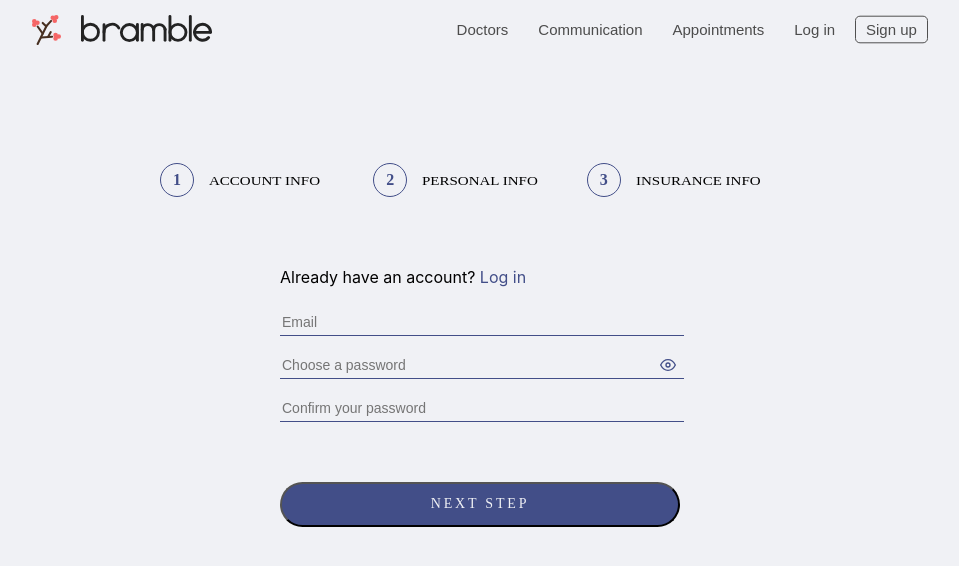
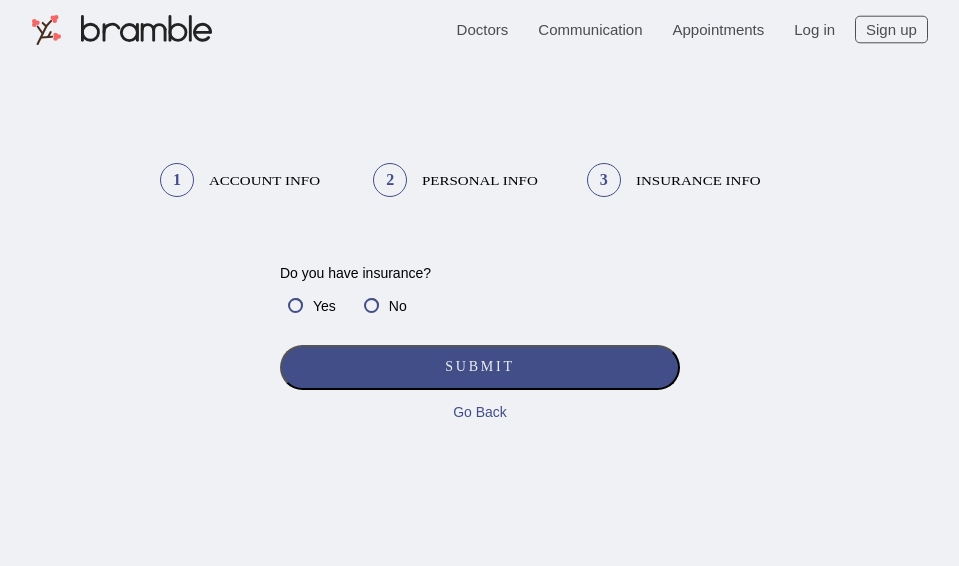
Before and after one commit to martinalong/bramble, a React (Create React App) app: page /patient/signup in a window 1280 px wide. Shown: the top 566 px of the page, without its empty margins (160-1119 px from the left). Built offline with nearby package versions, Linux system fonts and the light colour scheme; a web font is replaced by a local one.

Commit message:
polished login flow

```diff
--- a/src/App.css
+++ b/src/App.css
@@ -181,6 +181,7 @@ input {
   text-align: center;
   color: var(--blue);
   cursor: pointer;
+  margin-bottom: 100px;
 }
 
 .login-steps {
@@ -228,15 +229,15 @@ input {
   font-weight: 300;
 }
 
-#month {
+#month1, #month2, #month3 {
   width: 30px;
 }
 
-#day {
+#day1, #day2, #day3 {
   width: 30px;
 }
 
-#year {
+#year1, #year2, #year3 {
   width: 35px;
 }
 
@@ -304,7 +305,7 @@ input {
   pointer-events: none;
 }
 
-#ssn {
+.ssn {
   height: 18px;
 }
 
@@ -317,15 +318,14 @@ input {
 .full-height {
   position: relative;
   top: 10px;
-  height: 400px;
+  max-height: 2000px;
   overflow: hidden;
-  transition: height 0.2s ease-in;
+  transition: max-height 0.2s ease-in;
 }
-
 .zero-height {
-  height: 0px;
+  max-height: 0px;
   overflow: hidden;
-  transition: height 0.2s ease-in;
+  transition: max-height 0.2s ease-in;
 }
 
 .login-expand {
@@ -351,3 +351,79 @@ input {
   background-color: var(--blue);
   color: var(--grey);
 }
+
+.login-option {
+  margin-right: 20px;
+}
+
+.login-dot {
+  margin: 0 10px;
+}
+
+input[type="radio"]::before {
+  content: "";
+  display: block;
+  width: 11px;
+  height: 11px;
+  border-radius: 50%;
+  background: var(--grey);
+  border: solid 2px var(--blue);
+  z-index: 2;
+  position: relative;
+  right: 2px;
+}
+
+input[type="radio"]:checked:before {
+  content: "";
+  display: block;
+  width: 11px;
+  height: 11px;
+  border-radius: 50%;
+  background: var(--blue);
+  border: solid 2px var(--blue);
+  z-index: 2;
+  position: relative;
+  right: 2px;
+}
+
+input[type="checkbox"]::before {
+  content: "";
+  display: block;
+  width: 10px;
+  height: 10px;
+  border-radius: 2px;
+  background: var(--grey);
+  border: solid 2px var(--blue);
+  z-index: 2;
+  position: relative;
+  right: 1px;
+  bottom: 1px;
+}
+
+input[type="checkbox"]:checked:before {
+  content: "";
+  display: block;
+  width: 11px;
+  height: 11px;
+  border-radius: 2px;
+  background: var(--blue);
+  border: solid 2px var(--blue);
+  z-index: 2;
+  position: relative;
+  right: 2px;
+}
+
+.login-checkbox {
+  margin: 30px 0 10px 0;
+  position: relative;
+  right: 15px;
+}
+
+.login-checkbox-check {
+  color: var(--grey);
+  position: relative;
+  left: 23px;
+  top: 3px;
+  font-size: 14px;
+  z-index: 3;
+}
--- a/src/pages/Signup.js
+++ b/src/pages/Signup.js
@@ -1,6 +1,6 @@
 import React, { Component } from 'react'
 import {useDispatch} from 'react-redux';
-import { FiEye, FiEyeOff, FiCheck, FiMinus, FiPlus } from 'react-icons/fi'
+import { FiEye, FiEyeOff, FiCheck, FiMinus, FiPlus, FiAlertCircle } from 'react-icons/fi'
 import {useHistory, Link} from 'react-router-dom'
 
 class SignupForm extends Component {
@@ -10,21 +10,30 @@ class SignupForm extends Component {
         this.signup = props.signup
         this.stepCompleted = this.stepCompleted.bind(this)
         this.handleKeyUp = this.handleKeyUp.bind(this)
+        this.handleCheck = this.handleCheck.bind(this)
         this.state = {
             isPatient: props.isPatient,
             showPw: false,
+            firstInsurance: false,
             secondInsurance: false,
             steps: [false, false, false],
-            currStep: 1,
+            currStep: 3,
+            pwValid: true,
+            pwMatch: true,
+            isPrimarySub: false,
+            isSecondarySub: false,
+            sameAsPrimary: false,
+            //completed: 15, //23 if primary insurance, 31 if secondary insurance
         }
     }
 
     handleKeyUp(e) {
         if (e.target.value.length === parseInt(e.target.attributes["maxLength"].value)) {
-            if (e.target.attributes["name"].value === "month") {
-                document.getElementById("day").focus()
-            } else if (e.target.attributes["name"].value  === "day") {
-                document.getElementById("year").focus()
+            let id = e.target.attributes["id"].value;
+            if (id.includes("month")) {
+                document.getElementById("day" + id.charAt(id.length - 1)).focus()
+            } else if (id.includes("day")) {
+                document.getElementById("year" + id.charAt(id.length - 1)).focus()
             }
         }
     }
@@ -32,11 +41,80 @@ class SignupForm extends Component {
     toggleShow(item) {
         if (item === "pw") {
             this.setState({showPw: !this.state.showPw});
-        } else if (item === "insurance") {
+        } else if (item === "secondary") {
+            let secondary = document.getElementsByClassName("secondary")
+            for (let i = 0; i < secondary.length; i++) {
+                secondary[i].required = !secondary[i].required;
+            }
             this.setState({secondInsurance: !this.state.secondInsurance});
+        } else if (item === "primaryShow") {
+            let primary = document.getElementsByClassName("primary")
+            for (let i = 0; i < primary.length; i++) {
+                primary[i].required = true;
+            }
+            this.setState({firstInsurance: true});
+        } else if (item === "primaryHide") {
+            let primary = document.getElementsByClassName("primary")
+            for (let i = 0; i < primary.length; i++) {
+                primary[i].required = false;
+            }
+            this.setState({firstInsurance: false});
+        } else if (item === "primarySubscriberShow") {
+            this.setState({isPrimarySub: true});
+        } else if (item === "primarySubscriberHide") {
+            this.setState({isPrimarySub: false});
+        } else if (item === "secondarySubscriberShow") {
+            this.setState({isSecondarySub: true});
+        } else if (item === "secondarySubscriberHide") {
+            this.setState({isSecondarySub: false});
+        } else if (item === "sameAsPrimary") {
+            this.setState({sameAsPrimary: true});
         }
     }
 
+    handleCheck(e) {
+        let id = e.target.attributes["id"].value
+        if (e.target.type === "select-one") {
+            if (e.target.selectedIndex > 0) {
+                if (id === "stateVal") {
+                    document.getElementById("line-state").style.borderColor = "#424e88";
+                } else if (id === "sex") {
+                    document.getElementById("line-gender").style.borderColor = "#424e88";
+                }
+            } else {
+                if (id === "stateVal") {
+                    document.getElementById("line-state").style.borderColor = "#ec6b66";
+                } else if (id === "sex") {
+                    document.getElementById("line-gender").style.borderColor = "#ec6b66";
+                }
+            }
+            return
+        }
+        let value = e.target.value
+        if (!value || value.length === 0) {
+            document.getElementById(id).style.borderColor = "#ec6b66";
+            return
+        } else {
+            document.getElementById(id).style.borderColor = "#424e88";
+        }
+        let regex = /^(?=.*[a-z])(?=.*[A-Z])(?=.*\d)[a-zA-Z\d@$!%*?&]{8,}$/;
+        //Minimum eight characters, at least one uppercase letter, one lowercase letter and one number. The symbols @$!%*?& are allowed
+        if (id === "password") {
+            if (!regex.test(value)) {
+                this.setState({pwValid: false})
+                document.getElementById(id).style.borderColor = "#ec6b66";
+            } else {
+                document.getElementById(id).style.borderColor = "#424e88";
+            }
+        } else if (id === "passwordConfirm") {
+            if (document.getElementById("password").value !== value) {
+                this.setState({pwMatch: false})
+                document.getElementById(id).style.borderColor = "#ec6b66";
+            } else {
+                document.getElementById(id).style.borderColor = "#424e88";
+            }
+        }
+    }
 
     stepCompleted(step) {
         let newSteps = this.state.steps
@@ -45,7 +123,16 @@ class SignupForm extends Component {
     }
 
     changeStep(change) {
-        console.log(this.state.currStep + change)
+        //set it up to not progress unless filled out required
+        // if (change === 1) {
+        //     if (this.state.currStep === 1) {
+
+        //     } else if (this.state.currStep === 2) {
+
+        //     } else if (this.state.currStep === 3) {
+
+        //     }
+        // }
         this.setState({currStep: this.state.currStep + change})
     }
 
@@ -69,41 +156,50 @@ class SignupForm extends Component {
                 <form className="login-form signup-form">
                     <div className={this.state.currStep === 1 ? "part-one" : "part-one hide"}>
                         <p>Already have an account? <Link to={this.state.isPatient? "/patient/login" : "/provider/login"}>Log in</Link></p>
-                        <input className="login-input" type="email" name="email" placeholder="Email" required/>
-                        <input className="login-input" type={this.state.showPw ? "text" : "password"} name="password" placeholder="Choose a password" required/>
+                        <input id="email" className="login-input" type="email" name="email" placeholder="Email" onBlur={this.handleCheck} required/>
+                        <input
+                            id="password"
+                            className="login-input"
+                            type={this.state.showPw ? "text" : "password"}
+                            pattern="/^(?=.*[a-z])(?=.*[A-Z])(?=.*\d)[a-zA-Z\d@$!%*?&]{8,}$/"
+                            title="Minimum eight characters. At least one uppercase letter, one lowercase letter, and one number. The symbols @$!%*?& are allowed"
+                            name="password"
+                            placeholder="Choose a password"
+                            onBlur={this.handleCheck}
+                            required/>
                         {this.state.showPw ? <FiEyeOff className="login-icon" onClick={() => this.toggleShow("pw")}/> : <FiEye className="login-icon" onClick={() => this.toggleShow("pw")}/>}
-                        <input className="login-input login-confirm-pw" type="password" name="password_confirm" placeholder="Confirm your password" required/>
+                        <input id="passwordConfirm" className="login-input login-confirm-pw" type="password" name="passwordConfirm" placeholder="Confirm your password" onBlur={this.handleCheck} required/>
                     </div>
                     <div className={this.state.currStep === 2 ? "part-two" : "part-two hide"}>
-                        <input className="login-input" type="text" name="firstName" placeholder="First name" required/>
+                        <input id="firstName" className="login-input" type="text" name="firstName" placeholder="First name" onBlur={this.handleCheck} required/>
                         <input className="login-input" type="text" name="lastName" placeholder="Middle name (optional)"/>
-                        <input className="login-input" type="text" name="lastName" placeholder="Last name" required/>
+                        <input id="lastName" className="login-input" type="text" name="lastName" placeholder="Last name" onBlur={this.handleCheck} required/>
                         <div className="two-col">
                             <div id="dob">
-                                <input className="login-input" id="month" type="text" name="month" placeholder="MM" maxLength="2" onChange={this.handleKeyUp} required/>
-                                <input className="login-input" id="day" type="text" name="day" placeholder="DD" maxLength="2" onChange={this.handleKeyUp} required/>
-                                <input className="login-input" id="year" type="text" name="year" placeholder="YYYY" maxLength="4" onChange={this.handleKeyUp} required/>
+                                <input className="login-input" id="month1" type="text" name="month" placeholder="MM" maxLength="2" onChange={this.handleKeyUp} onBlur={this.handleCheck} required/>
+                                <input className="login-input" id="day1" type="text" name="day" placeholder="DD" maxLength="2" onChange={this.handleKeyUp} onBlur={this.handleCheck} required/>
+                                <input className="login-input" id="year1" type="text" name="year" placeholder="YYYY" maxLength="4" onChange={this.handleKeyUp} onBlur={this.handleCheck} required/>
                                 <p className="login-text signup-subscript">Date of Birth</p>
                             </div>
                             <div id="gender">
-                                <select className="login-dropdown" name="sex" required>
+                                <select id="sex" className="login-dropdown" name="sex" onBlur={this.handleCheck} onChange={this.handleCheck} required>
                                     <option className="login-hide" disabled selected value>Gender</option>
                                     <option value="male">Male</option>
                                     <option value="female">Female</option>
                                     <option value="other">Other</option>
                                 </select>
-                                <div className="line"/>
+                                <div className="line" id="line-gender"/>
                                 <p className="login-text signup-subscript2"></p>
                             </div>
                         </div>
                         <div className="shift-up">
-                            <input id="phoneNumber" className="login-input" type="text" name="phoneNumber" placeholder="Phone number" maxLength="10" required/>
-                            <input className="login-input" type="text" name="address" placeholder="Address" required/>
+                            <input id="phoneNumber" className="login-input" type="text" name="phoneNumber" placeholder="Phone number" maxLength="10" onBlur={this.handleCheck} required/>
+                            <input id="address" className="login-input" type="text" name="address" placeholder="Address" onBlur={this.handleCheck} required/>
                             <input className="login-input" type="text" name="address2" placeholder="Address line 2 (optional)"/>
-                            <input className="login-input" type="text" name="city" placeholder="City" required/>
+                            <input id="city" className="login-input" type="text" name="city" placeholder="City" onBlur={this.handleCheck} required/>
                             <div className="two-col">
                                 <div id="state">
-                                    <select className="login-dropdown" name="state" required>
+                                    <select id="stateVal" className="login-dropdown" name="state" onBlur={this.handleCheck} onChange={this.handleCheck} required>
                                         <option className="login-hide" disabled selected value>State</option>
                                         <option value="Alabama">Alabama</option>
                                         <option value="Alaska">Alaska</option>
@@ -158,57 +254,71 @@ class SignupForm extends Component {
                                         <option value="Wisconsin">Wisconsin</option>
                                         <option value="Wyoming">Wyoming</option>
                                     </select>
-                                    <div className="line"/>
+                                    <div className="line" id="line-state"/>
                                 </div>
-                                <input id="zip" className="login-input" type="text" name="zip" placeholder="ZIP code" maxLength="5" required/>
+                                <input id="zip" className="login-input" type="text" name="zip" placeholder="ZIP code" maxLength="5" onBlur={this.handleCheck} required/>
                             </div>
                         </div>
                     </div>
                     <div className={this.state.currStep === 3 ? "part-three" : "part-three hide"}>
                         <div>
+                            <p className="login-text">Do you have insurance?</p>
+                            <label className="login-text login-option"><input className="login-dot" type="radio" name="hasInsurance" onClick={() => this.toggleShow("primaryShow")} value="yes" required/>Yes</label>
+                            <label className="login-text login-option"><input className="login-dot" type="radio" name="hasInsurance" onClick={() => this.toggleShow("primaryHide")} value="no" required/>No</label>
+                        </div>
+                        <div className={this.state.firstInsurance ? "full-height" : "zero-height"}>
+                            <div>
                                 <p className="login-text login-header">Primary insurance</p>
-                            <input className="login-input" type="text" name="insurance" placeholder="Primary insurance provider" required/>
-                            <input className="login-input" type="text" name="policy" placeholder="Policy number"/>
-                            <input className="login-input" type="text" name="group" placeholder="Group number" required/>
+                                <input id="primaryInsurance" className="login-input primary" tabIndex={this.state.firstInsurance ? 0 : -1} type="text" name="insurance" placeholder="Primary insurance provider" onBlur={this.handleCheck}/>
+                                <input id="primaryPolicy" className="login-input primary" tabIndex={this.state.firstInsurance ? 0 : -1} type="text" name="policy" placeholder="Policy number" onBlur={this.handleCheck}/>
+                                <input id="primaryGroup" className="login-input primary" tabIndex={this.state.firstInsurance ? 0 : -1} type="text" name="group" placeholder="Group number" onBlur={this.handleCheck}/>
                                 <p id="subscriber-info" className="login-text">Subscriber Information</p>
-                            <input className="login-input" type="text" name="subscriberFirstName" placeholder="First name" required/>
-                            <input className="login-input" type="text" name="subscriberLastName" placeholder="Last name" required/>
+                                <div className="login-checkbox">
+                                    <FiCheck className="login-checkbox-check"/>
+                                    <label className="login-text">
+                                        <input className="login-dot" type="checkbox" name="isSubscriber1" onChange={() => this.toggleShow("primarySubscriberHide")} value="isPrimary"/>
+                                        I'm the subscriber on this insurance
+                                    </label>
+                                </div>
+                                <input id="primaryFirst" className="login-input primary" tabIndex={!this.state.isPrimarySub ? 0 : -1} tabIndex={this.state.firstInsurance ? 0 : -1} type="text" name="subscriberFirstName" onBlur={this.handleCheck} placeholder="First name"/>
+                                <input id="primaryLast" className="login-input primary" tabIndex={this.state.firstInsurance ? 0 : -1} type="text" name="subscriberLastName" onBlur={this.handleCheck} placeholder="Last name"/>
                                 <div className="two-col">
                                     <div id="dob">
-                                    <input className="login-input" id="month" type="text" name="month" placeholder="MM" maxLength="2" onChange={this.handleKeyUp} required/>
-                                    <input className="login-input" id="day" type="text" name="day" placeholder="DD" maxLength="2" onChange={this.handleKeyUp} required/>
-                                    <input className="login-input" id="year" type="text" name="year" placeholder="YYYY" maxLength="4" onChange={this.handleKeyUp} required/>
+                                        <input id="month2" className="login-input primary" tabIndex={this.state.firstInsurance ? 0 : -1} type="text" name="month" placeholder="MM" maxLength="2" onBlur={this.handleCheck} onChange={this.handleKeyUp}/>
+                                        <input id="day2" className="login-input primary" tabIndex={this.state.firstInsurance ? 0 : -1} type="text" name="day" placeholder="DD" maxLength="2" onBlur={this.handleCheck} onChange={this.handleKeyUp}/>
+                                        <input id="year2" className="login-input primary" tabIndex={this.state.firstInsurance ? 0 : -1} type="text" name="year" placeholder="YYYY" maxLength="4" onBlur={this.handleCheck} onChange={this.handleKeyUp}/>
                                         <p className="login-text signup-subscript">Date of Birth</p>
                                     </div>
-                                <input id="ssn" className="login-input" type="text" name="subscriberName" placeholder="Social security number" maxLength="9"/>
+                                    <input id="primarySSN" className="login-input ssn primary" tabIndex={this.state.firstInsurance ? 0 : -1} type="text" name="subscriberName" placeholder="Social security number" onBlur={this.handleCheck} maxLength="9"/>
                                 </div>
-                        </div>
-                        <span className="login-expand" onClick={() => this.toggleShow("insurance")}>
+                                <span className="login-expand" onClick={() => this.toggleShow("secondary")}>
                                     {this.state.secondInsurance ? <FiMinus id="login-plus"/> : <FiPlus id="login-plus"/>}
                                     <p id="add-insurance">Add another insurance</p>
                                 </span>
+                            </div>
                             <div className={this.state.secondInsurance ? "full-height" : "zero-height"}>
                                 <p className="login-text login-header">Secondary insurance</p>
-                            <input className="login-input" type="text" name="insurance" placeholder="Secondary insurance provider"/>
-                            <input className="login-input" type="text" name="policy" placeholder="Policy number"/>
-                            <input className="login-input" type="text" name="group" placeholder="Group number"/>
+                                <input id="secondaryInsurance" className="login-input secondary" tabIndex={this.state.secondInsurance ? 0 : -1} type="text" name="insurance" onBlur={this.handleCheck} placeholder="Secondary insurance provider"/>
+                                <input id="secondaryPolicy" className="login-input secondary" tabIndex={this.state.secondInsurance ? 0 : -1} type="text" name="policy" onBlur={this.handleCheck} placeholder="Policy number"/>
+                                <input id="secondaryGroup" className="login-input secondary" tabIndex={this.state.secondInsurance ? 0 : -1} type="text" name="group" onBlur={this.handleCheck} placeholder="Group number"/>
                                 <p id="subscriber-info" className="login-text">Subscriber Information</p>
-                            <input className="login-input" type="text" name="subscriberFirstName" placeholder="First name"/>
-                            <input className="login-input" type="text" name="subscriberLastName" placeholder="Last name"/>
+                                <input id="secondaryFirst" className="login-input secondary" tabIndex={this.state.secondInsurance ? 0 : -1} type="text" name="subscriberFirstName" onBlur={this.handleCheck} placeholder="First name"/>
+                                <input id="secondaryLast" className="login-input secondary" tabIndex={this.state.secondInsurance ? 0 : -1} type="text" name="subscriberLastName" onBlur={this.handleCheck} placeholder="Last name"/>
                                 <div className="two-col">
                                     <div id="dob">
-                                    <input className="login-input" id="month" type="text" name="month" placeholder="MM" maxLength="2" onChange={this.handleKeyUp}/>
-                                    <input className="login-input" id="day" type="text" name="day" placeholder="DD" maxLength="2" onChange={this.handleKeyUp}/>
-                                    <input className="login-input" id="year" type="text" name="year" placeholder="YYYY" maxLength="4" onChange={this.handleKeyUp}/>
+                                        <input id="month3" className="login-input secondary" tabIndex={this.state.secondInsurance ? 0 : -1} type="text" name="month" placeholder="MM" maxLength="2" onBlur={this.handleCheck} onChange={this.handleKeyUp}/>
+                                        <input id="day3" className="login-input secondary" tabIndex={this.state.secondInsurance ? 0 : -1} type="text" name="day" placeholder="DD" maxLength="2" onBlur={this.handleCheck} onChange={this.handleKeyUp}/>
+                                        <input id="year3" className="login-input secondary" tabIndex={this.state.secondInsurance ? 0 : -1} type="text" name="year" placeholder="YYYY" maxLength="4" onBlur={this.handleCheck} onChange={this.handleKeyUp}/>
                                         <p className="login-text signup-subscript">Date of Birth</p>
                                     </div>
-                                <input id="ssn" className="login-input" type="text" name="subscriberName" placeholder="Social security number" maxLength="9"/>
+                                    <input id="secondarySSN" className="login-input ssn secondary" tabIndex={this.state.secondInsurance ? 0 : -1} type="text" name="subscriberName" onBlur={this.handleCheck} placeholder="Social security number" maxLength="9"/>
+                                </div>
                             </div>
                         </div>
                     </div>
                     {this.state.currStep === 3 ?
                     <button className="login-button" type="submit">Submit</button> :
-                    <button className="login-button" onClick={() => this.changeStep(1)}>Next Step</button>}
+                    <button className="login-button" type="button" onClick={() => this.changeStep(1)}>Next Step</button>}
                     {this.state.currStep === 1 ?
                     <div></div> :
                     <p className="login-text login-back" onClick={() => this.changeStep(-1)}>Go Back</p>}
```
Lines whose indentation alone changed are shown as unchanged.
